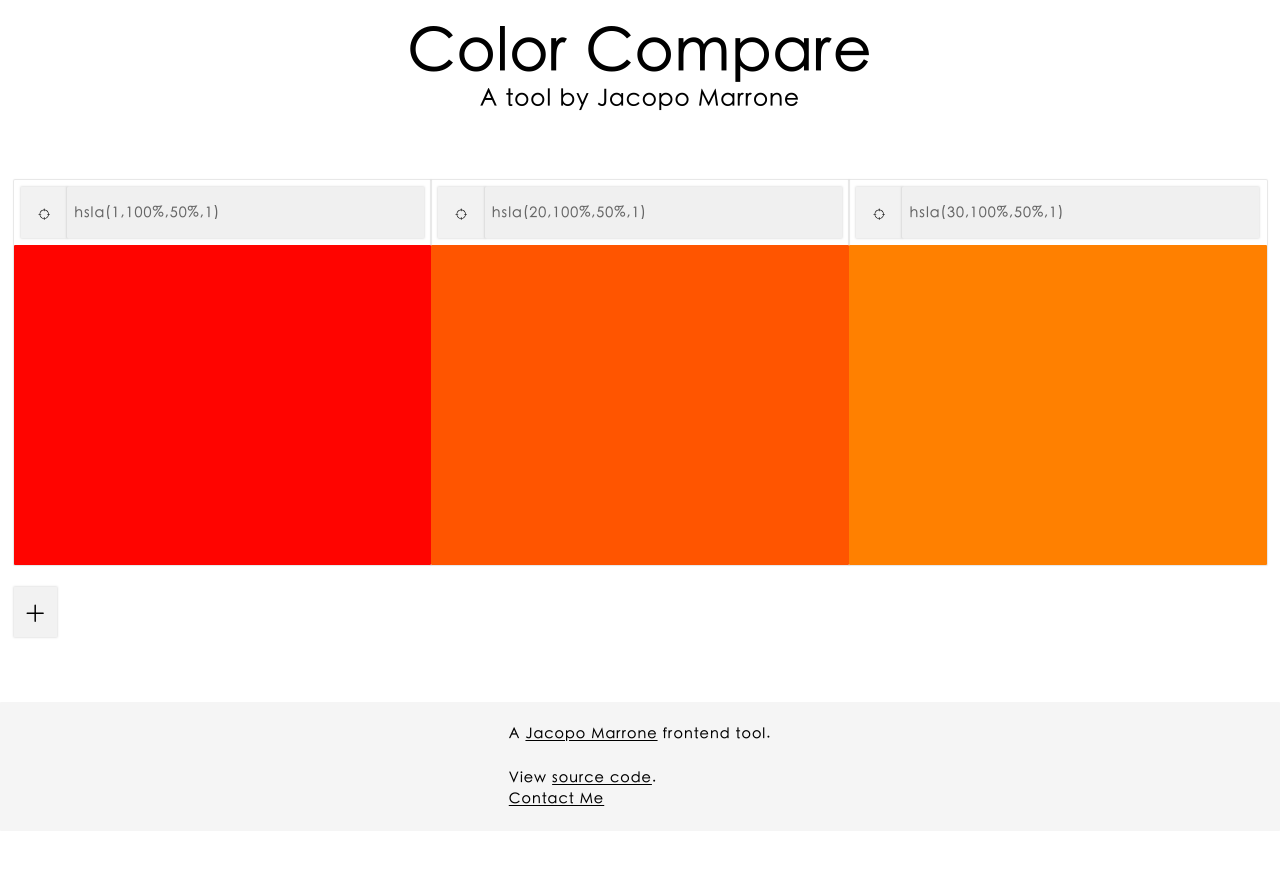
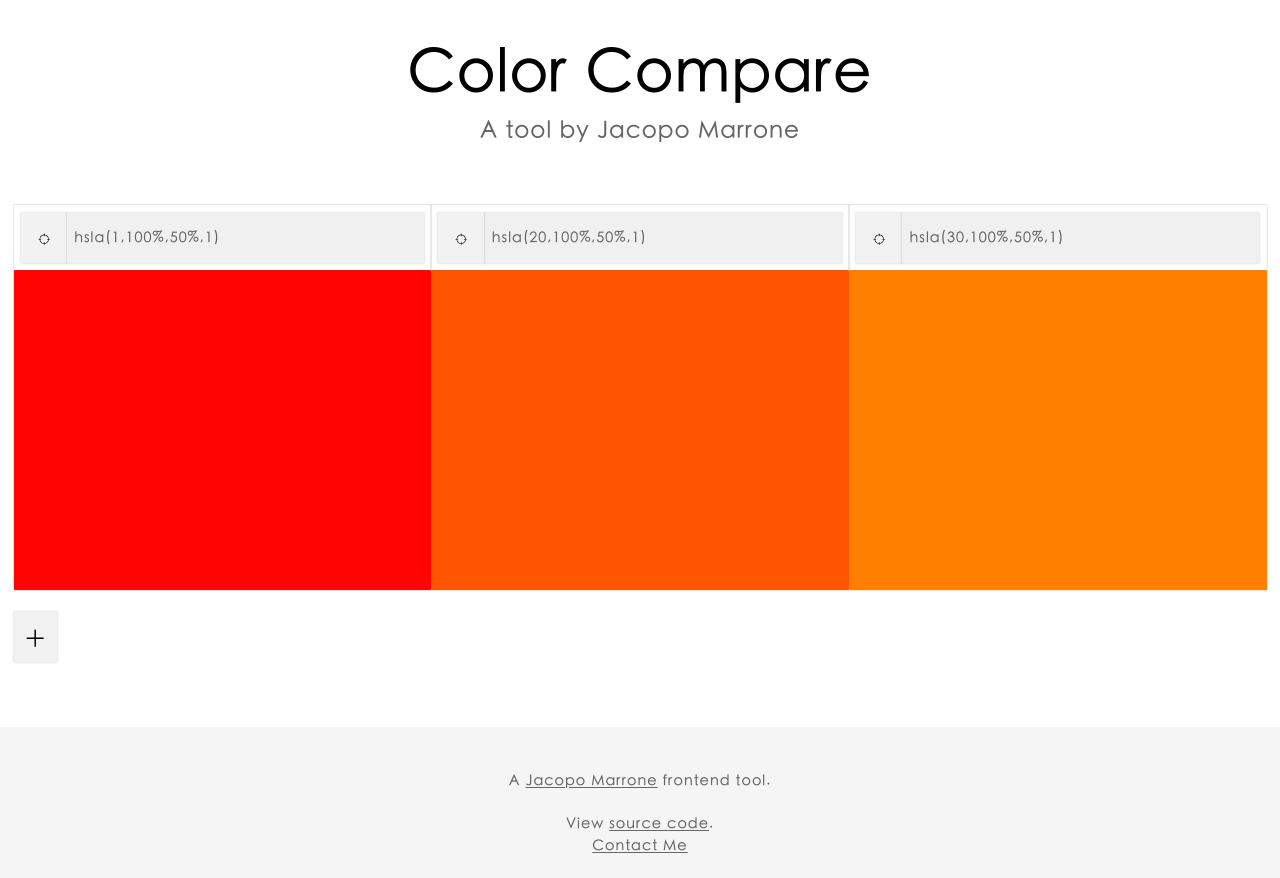
Before and after one commit to tresorama/colors-compare, a website built with webpack: page src/index.html in a window 1280 px wide. Before the commit the page ends 831 px from the top, so only its background shows below. Built offline with nearby package versions, Linux system fonts and the light colour scheme; what vanilla-picker would draw is missing.

Commit message:
feat: better UI

```diff
--- a/src/css/module/base/layout.css
+++ b/src/css/module/base/layout.css
@@ -17,18 +17,3 @@
 .container--tiny {
   max-width: var(--container-tiny-max-width);
 }
-
-
-
-.content {
-  padding-bottom: calc(var(--spacing-unit) * 16);
-  padding-top: calc(var(--spacing-unit) * 16);
-}
-
-.section__padding {
-  padding: calc(var(--spacing-unit) * 10) 0;
-}
-
-.spacer {
-  height: calc(var(--spacing-unit) * 5);
-}
--- a/src/css/module/color-slots.css
+++ b/src/css/module/color-slots.css
@@ -3,6 +3,7 @@
 =================================================== */
 .color-slots {
   --button-bg-color: rgba(0, 0, 0, 0.05);
+  --button-bg-color--hover: rgba(0, 0, 0, 0.12);
   --button-box-shadow:  0 0 2px 1px rgba(0, 0, 0, 0.1);
   --color-slot-box-shadow: 0 0 1px 1px rgba(0, 0, 0, 0.1);
 }
@@ -37,6 +38,9 @@
   background-color: var(--button-bg-color);
   box-shadow: var(--button-box-shadow);
   cursor: pointer;
+}
+.color-slot__button:hover {
+  background-color: var(--button-bg-color--hover);
 }
 .color-slot__button-text {
   display: none;
--- /dev/null
+++ b/src/css/module/content.css
@@ -0,0 +1,3 @@
+.content {
+  padding-bottom: calc(var(--spacing-unit) * 16);
+}
--- a/src/css/module/footer.css
+++ b/src/css/module/footer.css
@@ -1,12 +1,13 @@
 .footer {
   background-color: var(--grey-150);
-  padding:
-    calc(var(--spacing-unit) * 6)
-    0
-    ;
+  padding-top: calc(var(--spacing-unit) * 12);
+  padding-bottom: calc(var(--spacing-unit) * 6);
 }
 
 .footer__inner {
   display: flex;
   justify-content: center;
+  text-align: center;
+  font: var(--text-base);
+  color: var(--grey-800);
 }
--- a/src/css/module/header.css
+++ b/src/css/module/header.css
@@ -1,14 +1,13 @@
 .header {
   text-align: center;
-  padding:
-    calc(var(--spacing-unit) * 6)
-    calc(var(--spacing-unit) * 0)
-    calc(var(--spacing-unit) * 2)
-    ;
+  padding-top: calc(var(--spacing-unit) * 12);
+  padding-bottom: calc(var(--spacing-unit) * 16);
 }
 .header__heading {
   font: var(--text-5xl);
+  margin-bottom: calc(var(--spacing-unit) * 3);
 }
 .header__subheading {
   font: var(--text-xl);
+  color: var(--grey-800);
 }
--- a/src/css/style.css
+++ b/src/css/style.css
@@ -9,7 +9,8 @@
 @import url('module/base/layout.css');
 @import url('module/base/grid.css');
 @import url('module/button.css');
-@import url('module/footer.css');
 
 @import url('module/header.css');
+@import url('module/content.css');
+@import url('module/footer.css');
 @import url('module/color-slots.css');
--- a/src/index.html
+++ b/src/index.html
@@ -31,7 +31,7 @@
   <footer class="footer">
     <div class="container">
       <div class="footer__inner">
-        <span class="footer__author-line">
+        <p class="footer__author-line">
           A <a href="https://codepen.io/tresorama" target="_blank" class="footer__link">Jacopo Marrone</a> frontend
           tool.
           <br />
@@ -40,7 +40,7 @@
             code</a>.
           <br />
           <a href="mailto:jacopo.marrone27@gmail.com" target="_blank" class="footer__link">Contact Me</a>
-        </span>
+        </p>
       </div>
     </div>
   </footer>
```
